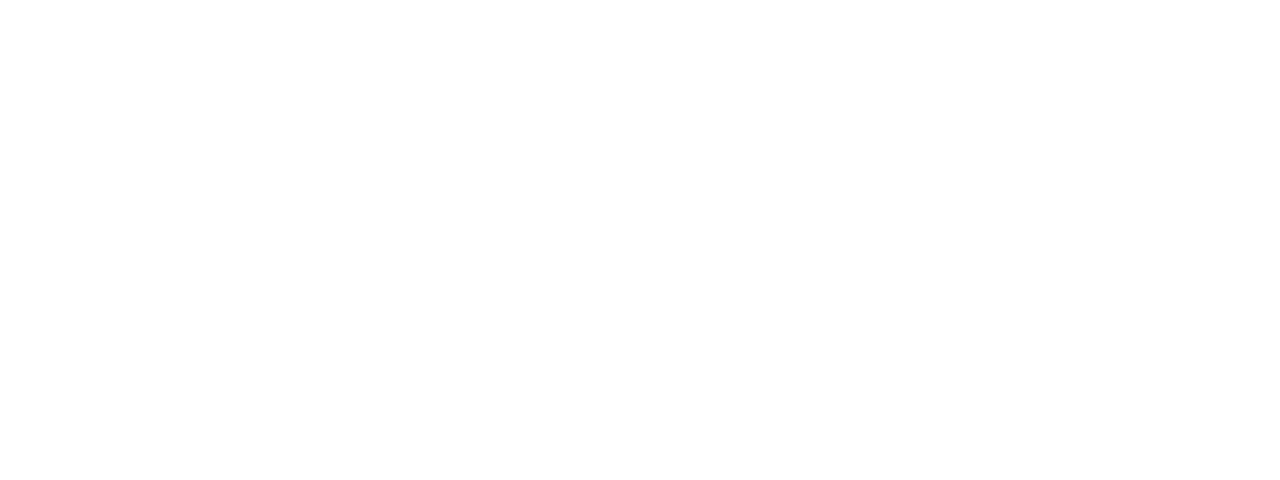
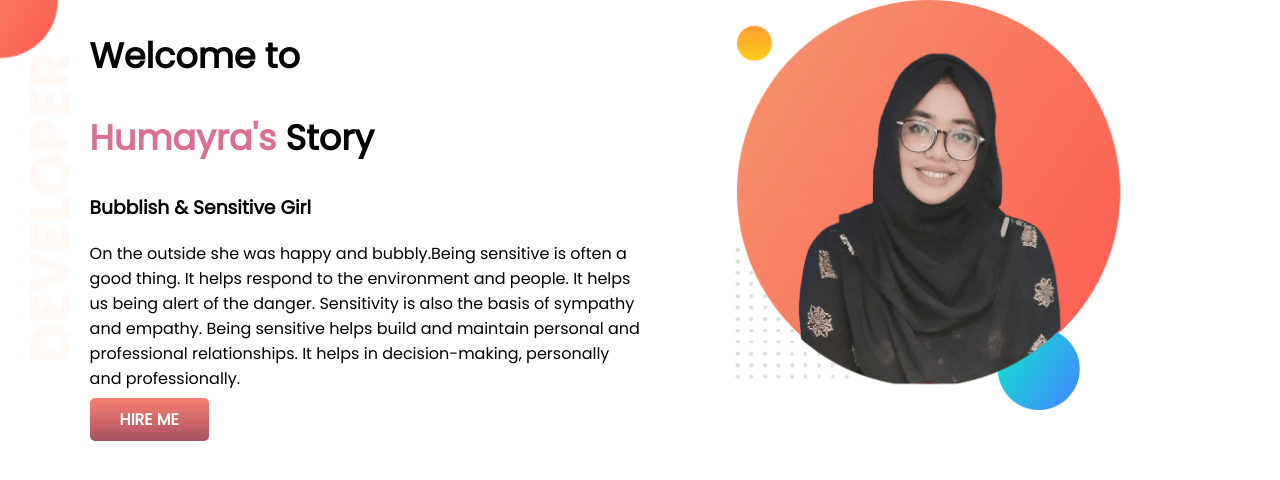
Before and after one commit to humayra15/developer-portfolio, a plain HTML site: page index.html in a window 1280 px wide. Drawn offline with Linux system fonts and the light colour scheme.

Commit message:
top banner

```diff
--- a/index.html
+++ b/index.html
@@ -1,13 +1,36 @@
 <!DOCTYPE html>
 <html lang="en">
+
 <head>
     <meta charset="UTF-8">
     <meta http-equiv="X-UA-Compatible" content="IE=edge">
     <meta name="viewport" content="width=device-width, initial-scale=1.0">
     <title>Developer Portfolio</title>
+    <link rel="preconnect" href="https://fonts.googleapis.com">
+    <link rel="preconnect" href="https://fonts.gstatic.com" crossorigin>
+    <link href="https://fonts.googleapis.com/css2?family=Poppins&display=swap" rel="stylesheet">
+
     <link rel="stylesheet" href="style.css">
 </head>
+
 <body>
+    <section class="top-banner">
+        <div class="half-width">
+            <h1>Welcome to</h1>
+            <h1><span class="color"> Humayra's</span> Story</h1>
+            <h3>Bubblish & Sensitive Girl</h3>
+            <p>On the outside she was happy and bubbly.Being sensitive is often a good thing. It helps respond to the
+                environment and people. It helps us being alert of the danger. Sensitivity is also the basis of sympathy
+                and
+                empathy. Being sensitive helps build and maintain personal and professional relationships. It helps in
+                decision-making, personally and professionally.
+            </p>
+            <a class="link-button" target="_blank" href="https://www.youtube.com/">HIRE ME</a>
+        </div>
+        <div class="half-width">
+            <img src="images/mebackground.png" alt="">
+        </div>
+    </section>
+</body>
 
-</body>
 </html>
--- a/style.css
+++ b/style.css
@@ -0,0 +1,38 @@
+body{
+
+font-family: 'Poppins', sans-serif;
+margin: 0;
+}
+h1{
+    font-size: 35px;
+}
+.color{
+    color: palevioletred;
+}
+section{
+
+    display: flex;
+}
+.half-width{
+    width: 50%;
+    padding-left: 7%;
+}
+.half-width img{
+
+     width: 75%;
+}
+.link-button{
+   text-decoration: none;
+   background-image: linear-gradient(salmon, rgb(167, 82, 96));
+   color: white;
+   padding: 10px 30px;
+   border-radius: 5px;
+   font-weight: 700;
+
+}
+.top-banner{
+
+     background-image: url(images/top-banner.png);
+     background-repeat: no-repeat;
+
+}
```
Also changed, not shown: images/dream-bg.png (added), images/exp-bg.png (added), images/me.png (added), images/mebackground.png (added), images/my-bg.png (added), images/my-bg2.png (added), images/top-banner.png (added).
